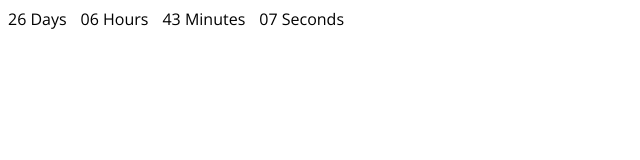
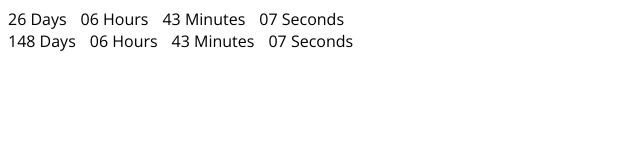
Before and after one commit to yaroslav-kulyk/goit-js-hw-11-timer, a plain HTML site: page index.html in a window 1280 px wide. Shown: the whole page, without its empty margins (0-640 px from the left). Drawn offline with nearby package versions, Linux system fonts and the light colour scheme.

Commit message:
Исправил замечания ментора

```diff
--- a/index.html
+++ b/index.html
@@ -21,7 +21,7 @@
     </style>
   </head>
   <body>
-    <div class="timer">
+    <div class="timer" id="timer-1">
       <div class="field">
         <span class="value" data-value="days"></span>
         <span class="label">Days</span>
@@ -42,6 +42,29 @@
         <span class="label">Seconds</span>
       </div>
     </div>
+
+    <div class="timer" id="timer-2">
+      <div class="field">
+        <span class="value" data-value="days"></span>
+        <span class="label">Days</span>
+      </div>
+
+      <div class="field">
+        <span class="value" data-value="hours"></span>
+        <span class="label">Hours</span>
+      </div>
+
+      <div class="field">
+        <span class="value" data-value="mins"></span>
+        <span class="label">Minutes</span>
+      </div>
+
+      <div class="field">
+        <span class="value" data-value="secs"></span>
+        <span class="label">Seconds</span>
+      </div>
+    </div>
+
     <script src="./js/timer.js"></script>
   </body>
 </html>
--- a/js/timer.js
+++ b/js/timer.js
@@ -30,14 +30,10 @@ class CountdownTimer {
   }
 
   updateTimerFace(selector, { days, hours, mins, secs }) {
-    if (!document.querySelector('.timer').hasAttribute('id')) {
-      document.querySelector('.timer').setAttribute('id', selector);
-    }
-
-    document.querySelector('[data-value="days"]').textContent = days;
-    document.querySelector('[data-value="hours"]').textContent = hours;
-    document.querySelector('[data-value="mins"]').textContent = mins;
-    document.querySelector('[data-value="secs"]').textContent = secs;
+    document.querySelector(`${selector} [data-value="days"]`).textContent = days;
+    document.querySelector(`${selector} [data-value="hours"]`).textContent = hours;
+    document.querySelector(`${selector} [data-value="mins"]`).textContent = mins;
+    document.querySelector(`${selector} [data-value="secs"]`).textContent = secs;
   }
 }
 
@@ -45,3 +41,10 @@ new CountdownTimer({
   selector: '#timer-1',
   targetDate: new Date('Aug 31, 2021'),
 });
+
+setTimeout(() => {
+  new CountdownTimer({
+    selector: '#timer-2',
+    targetDate: new Date('Dec 31, 2021'),
+  });
+}, 2000);
```
Also changed, not shown: 1 other file.
